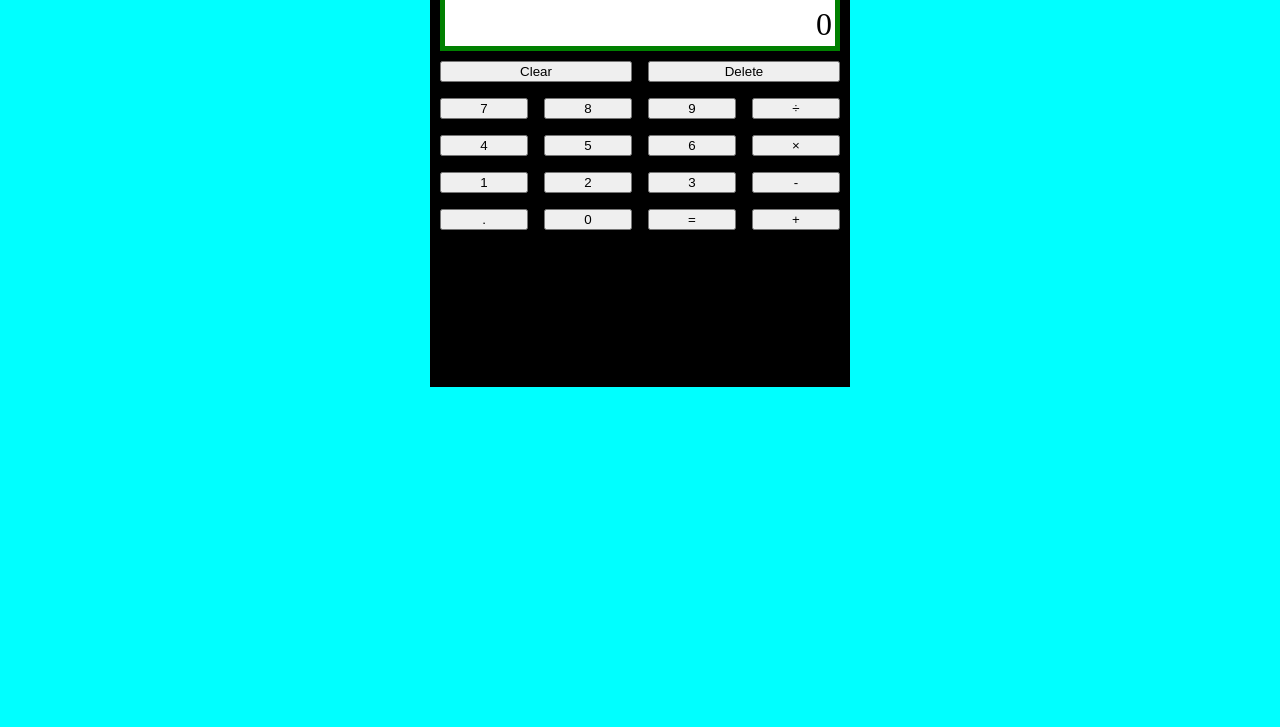
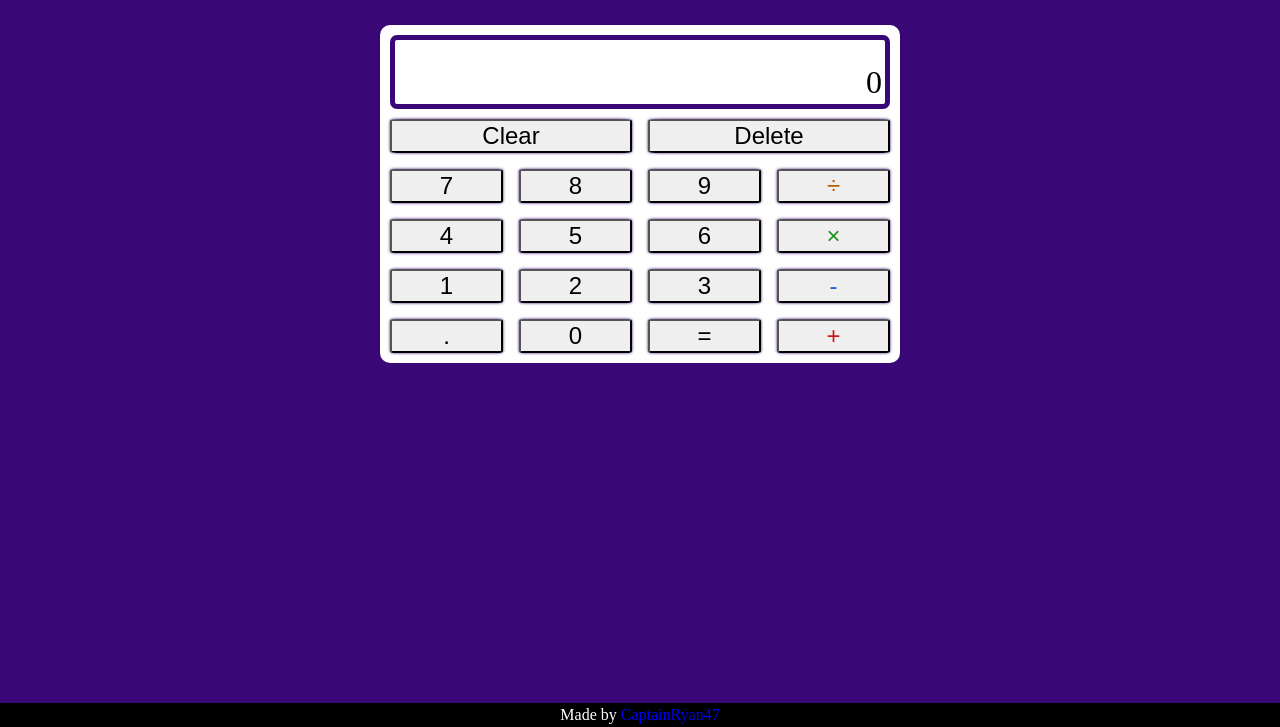
Before and after one commit to CaptainRyan47/Calculator, a plain HTML site: page index.html in a window 1280 px wide. Shown: the part 73-800 px from the top of the page. Drawn offline with Linux system fonts and the light colour scheme.

Commit message:
Add some better looking css styles

```diff
--- a/index.html
+++ b/index.html
@@ -11,6 +11,7 @@
 </head>
 
 <body>
+  <h1>Calculator</h1>
   <div id="calculator" class="flex">
     <div id="display-box">
       <p id="small-display"><br></p>
@@ -37,6 +38,9 @@
       <button id="add" class="operator">+</button>
     </div>
   </div>
+  <footer class="flex">
+    <p>Made by <a href="https://github.com/CaptainRyan47">CaptainRyan47</a></p>
+  </footer>
 </body>
 
 </html>
--- a/styles.css
+++ b/styles.css
@@ -1,7 +1,13 @@
-:root {}
+:root {
+  --background-purple: rgb(57, 8, 118);
+  --sum-red: rgb(205, 24, 24);
+  --difference-blue: rgb(29, 102, 211);
+  --product-green: rgb(32, 148, 32);
+  --quotient-orange: rgb(180, 93, 0);
+}
 
 body {
-  background-color: aqua;
+  background-color: var(--background-purple);
 }
 
 .flex {
@@ -13,24 +19,36 @@ body {
   gap: 1rem;
 }
 
+h1 {
+  text-align: center;
+  color: white;
+}
+
 p {
   margin: 3px;
+}
+
+button {
+  font-size: 1.5rem;
+  border-radius: 5%;
+  box-shadow: 0px 0px 3px var(--background-purple);
 }
 
 #calculator {
   flex-direction: column;
   margin: 40px auto;
   padding: 10px;
-  width: 400px;
-  height: 400px;
-  background-color: black;
+  width: 500px;
+  background-color: white;
+  border-radius: 10px;
 }
 
 #display-box {
-  border: 5px solid green;
+  border: 5px solid var(--background-purple);
   background-color: white;
   text-align: right;
   margin-bottom: 10px;
+  border-radius: 7px;
 }
 
 #display {
@@ -45,3 +63,37 @@ p {
 #delete {
   grid-column: span 2;
 }
+
+#add {
+  color: var(--sum-red);
+}
+
+#subtract {
+  color: var(--difference-blue);
+}
+
+#multiply {
+  color: var(--product-green);
+}
+
+#divide {
+  color: var(--quotient-orange);
+}
+
+footer {
+  width: 100%;
+  position: fixed;
+  bottom: 0px;
+  left: 0px;
+  justify-content: center;
+  color: white;
+  background-color: black;
+}
+
+a {
+  text-decoration: none;
+}
+
+a:visited {
+  color: inherit;
+}
```
